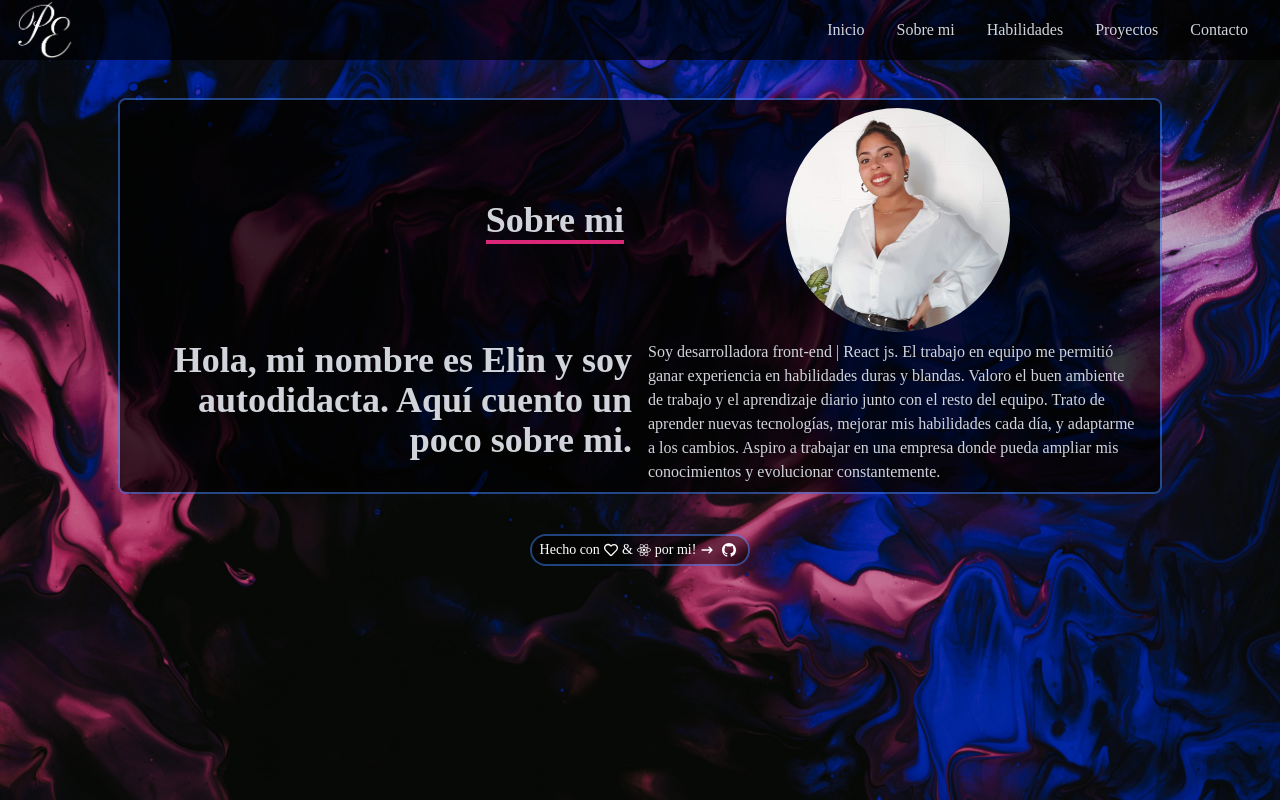
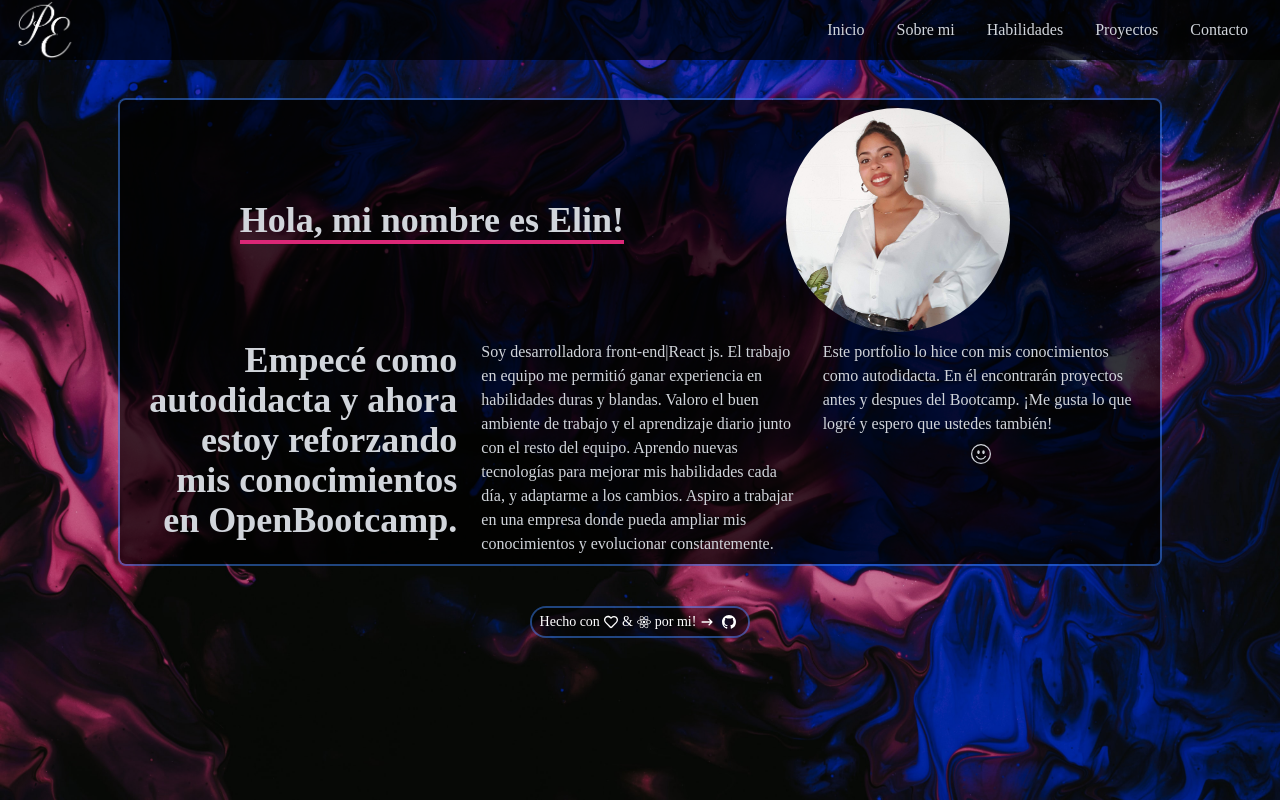
Before and after one commit to PamelaElin/portfolio-PamelaElin, a React (Create React App) app: page /about in a window 1280 px wide. Built offline with nearby package versions, Linux system fonts and the light colour scheme.

Commit message:
new about

```diff
--- a/src/pages/About/About.jsx
+++ b/src/pages/About/About.jsx
@@ -4,6 +4,7 @@ import Me from "../../assets/imgMe.jpg";
 import { father, toRight } from "../../components/Animations/Animations";
 import { useTranslation } from "react-i18next";
 import Footer from "../../components/Footer/Footer";
+import {BsEmojiSmile} from "react-icons/bs";
 const About = () => {
   const styles = useStyles();
   const [t]=useTranslation("language");
@@ -37,9 +38,18 @@ const About = () => {
 
             <div>
               <p>
-               {t("aboutPage.text")}
+               {t("aboutPage.textCol2")}
               </p>
 
+            </div>
+            <div>
+              <p>
+               {t("aboutPage.textCol3")}
+              </p>
+              <div className={styles.smile}>
+             <BsEmojiSmile size={20}/>
+
+              </div>
             </div>
           </div>
         </motion.div>
--- a/src/pages/About/useStyles.jsx
+++ b/src/pages/About/useStyles.jsx
@@ -3,12 +3,13 @@ const useStyles = () => {
     container:"w-full h-full  text-gray-300 flex flex-col justify-center items-center ",
     ring:"ring-2 rounded-md bg-black/70 px-5 m-5 mt-[100px] pb-2 ",
     about:"max-w-[1000px] w-full grid grid-cols-2  gap-8 items-center text-right  ",
-    aboutText: "text-4xl font-bold inline border-b-4 border-pink-600 ",
+    aboutText: "text-4xl font-bold inline border-b-4 border-pink-600 leading-tight",
     hi:"  text-4xl font-bold  md:text-right",
     imgContainer:"grid justify-center ",
     img:"rounded-full w-[14rem] my-2",
-    colum: "max-w-[1000px] w-full grid sm:grid-cols-2 gap-4 ",
+    colum: "max-w-[1000px] w-full grid sm:grid-cols-3 gap-6 ",
     columText: " sm:text-center text-2xl font-bold  ",
+    smile:"flex justify-center pt-2"
   };
 };
 
--- a/src/translations/en/language.json
+++ b/src/translations/en/language.json
@@ -15,9 +15,10 @@
 
    },
    "aboutPage":{
-               "about":"About me",
-               "title":" Hi, I'm Elin and I'm autodidact. Here I tell you a little about me.",
-               "text":" I'm a front-end developer | React js. Teamwork allowed me to gain experience in hard and soft skills. I value the good working environment and daily learning together with the rest of the team. I try to learn new technologies, improve my skills every day, and adapt to changes. I aspire to work in a company where I can expand my knowledge and constantly evolve."
+      "about":"Hi, My name is Elin!",
+      "title":"I started as a self-taught and now I am strengthening my knowledge in OpenBootcamp.",
+      "textCol2":" I’m a front-end developer|React js. Teamwork allowed me to gain experience in hard and soft skills. I value the good working environment and daily learning together with the rest of the team. I learn new technologies to improve my skills every day and adapt to changes. I aspire to work in a company where I can expand my knowledge and constantly evolve.",
+      "textCol3":" This portfolio I did with my knowledge as a self-taught. In it you will find projects before and after the Bootcamp. ¡ I like what I have achieved and I hope you too!"
 
    },
    "skillsPage":{
@@ -26,7 +27,7 @@
    },
    "workPage":{
             "work":"Work",
-            "subtitle":"Check out some of my recent work",
+            "subtitle":"Look at some of my projects I did as a self-taught:",
             "textMovies":"This movie application demonstrates the implementation of the TMDB API call. It contains a search, an animated button, and the covers open a modal window with the overviews of your choice. Home redirects to the main search screen. Bootstrap and css were used.",
             "textWeather":"This Weather App shows the implementation of the openweathermap API call with axios. It looks for the weather according to the location you want. It was created with Reactjs and css.",
             "textcrud":"(Create, Read, Update, Delete) This project was created with React.js, implementing redux-toolkit, react-router-dom and Tailwind",
--- a/src/translations/es/language.json
+++ b/src/translations/es/language.json
@@ -16,9 +16,10 @@
 
    },
    "aboutPage":{
-    "about":"Sobre mi",
-    "title":"Hola, mi nombre es Elin y soy autodidacta. Aquí cuento un poco sobre mi.",
-    "text":" Soy desarrolladora front-end | React js. El trabajo en equipo me permitió ganar experiencia en habilidades duras y blandas. Valoro el buen ambiente de trabajo y el aprendizaje diario junto con el resto del equipo. Trato de aprender nuevas tecnologías, mejorar mis habilidades cada día, y adaptarme a los cambios. Aspiro a trabajar en una empresa donde pueda ampliar mis conocimientos y evolucionar constantemente."
+    "about":"Hola, mi nombre es Elin!",
+    "title":"Empecé como autodidacta y ahora estoy reforzando mis conocimientos en OpenBootcamp.",
+    "textCol2":" Soy desarrolladora front-end|React js. El trabajo en equipo me permitió ganar experiencia en habilidades duras y blandas. Valoro el buen ambiente de trabajo y el aprendizaje diario junto con el resto del equipo. Aprendo nuevas tecnologías para mejorar mis habilidades cada día, y adaptarme a los cambios. Aspiro a trabajar en una empresa donde pueda ampliar mis conocimientos y evolucionar constantemente.",
+    "textCol3":" Este portfolio lo hice con mis conocimientos como autodidacta. En él encontrarán proyectos antes y despues del Bootcamp. ¡Me gusta lo que logré y espero que ustedes también!"
 
    },
    "skillsPage":{
@@ -27,7 +28,7 @@
    },
    "workPage":{
     "work":"Proyectos",
-    "subtitle":"Mira algunos de mis trabajos recientes",
+    "subtitle":"Mira algunos de mis proyectos que realicé como autodidacta:",
     "textMovies":"Ésta App de películas muestra la implementación de llamada a la API TMDB. Contiene un search, un botón animado, y las portadas abren una ventana modal con las reseñas de tu elección. El Home redirige a la pantalla principal de búsqueda. Se utilizó Bootstrap y css.",
     "textWeather":"Esta aplicación meteorológica muestra la implementación de la llamada a la API de openweathermap con axios. Busca el clima según la ubicación que desees. Fue creado con Reactjs y css.",
     "textcrud":"(Crear, Leer, Actualizar, Eliminar) Éste proyecto fue creado con React.js, implementando redux-toolkit, react-router-dom y Tailwind",
```
